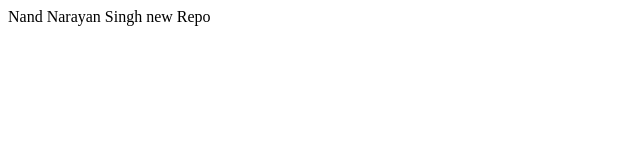
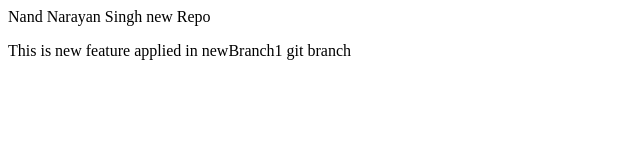
Before and after one commit to nandnrnsingh/localrepo, a plain HTML site: page index.html in a window 1280 px wide. Shown: the whole page, without its empty margins (0-640 px from the left). Drawn offline with Linux system fonts and the light colour scheme.

Commit message:
add new feature in newBranch1

```diff
--- a/index.html
+++ b/index.html
@@ -1 +1,3 @@
 <p>Nand Narayan Singh new Repo</p>
+
+<p>This is new feature applied in newBranch1 git branch</p>
```
